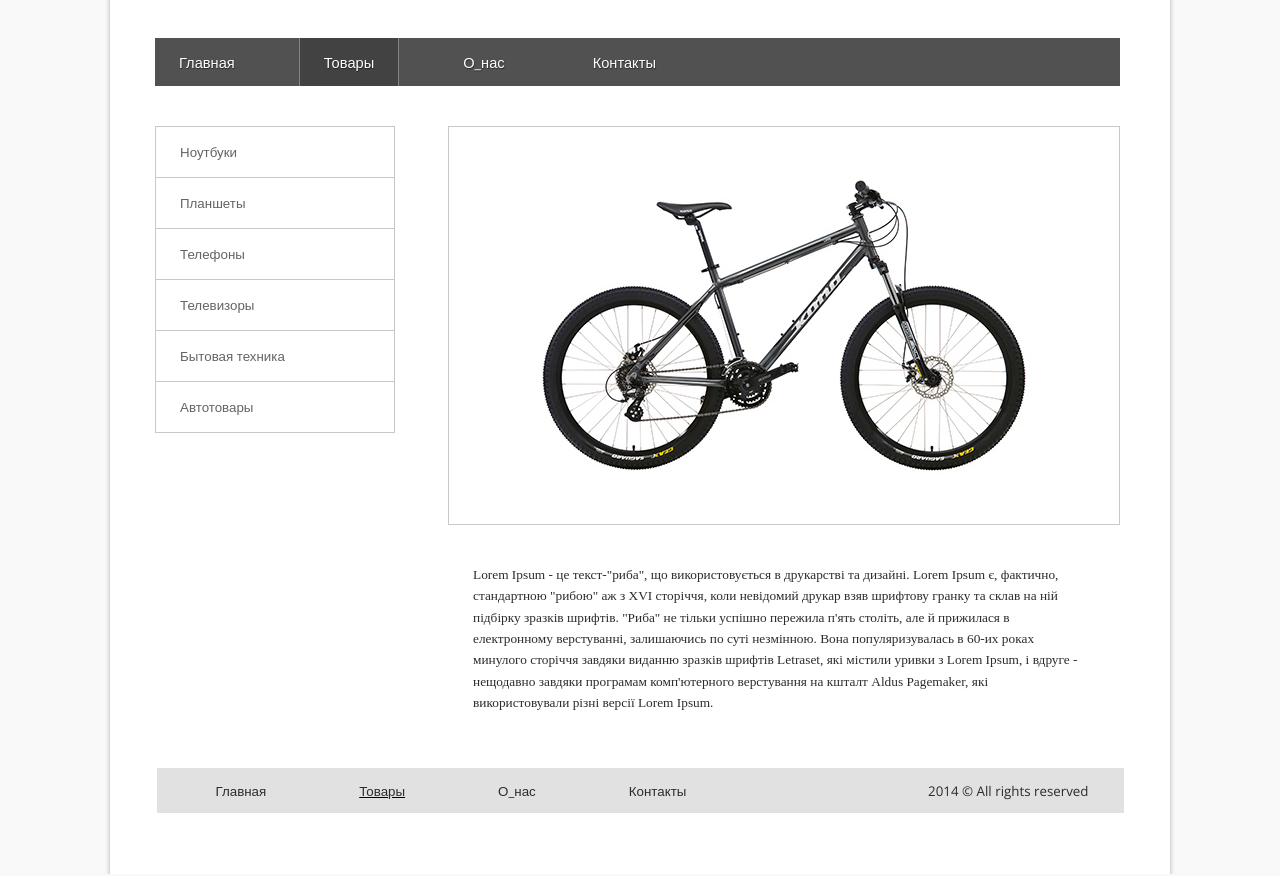
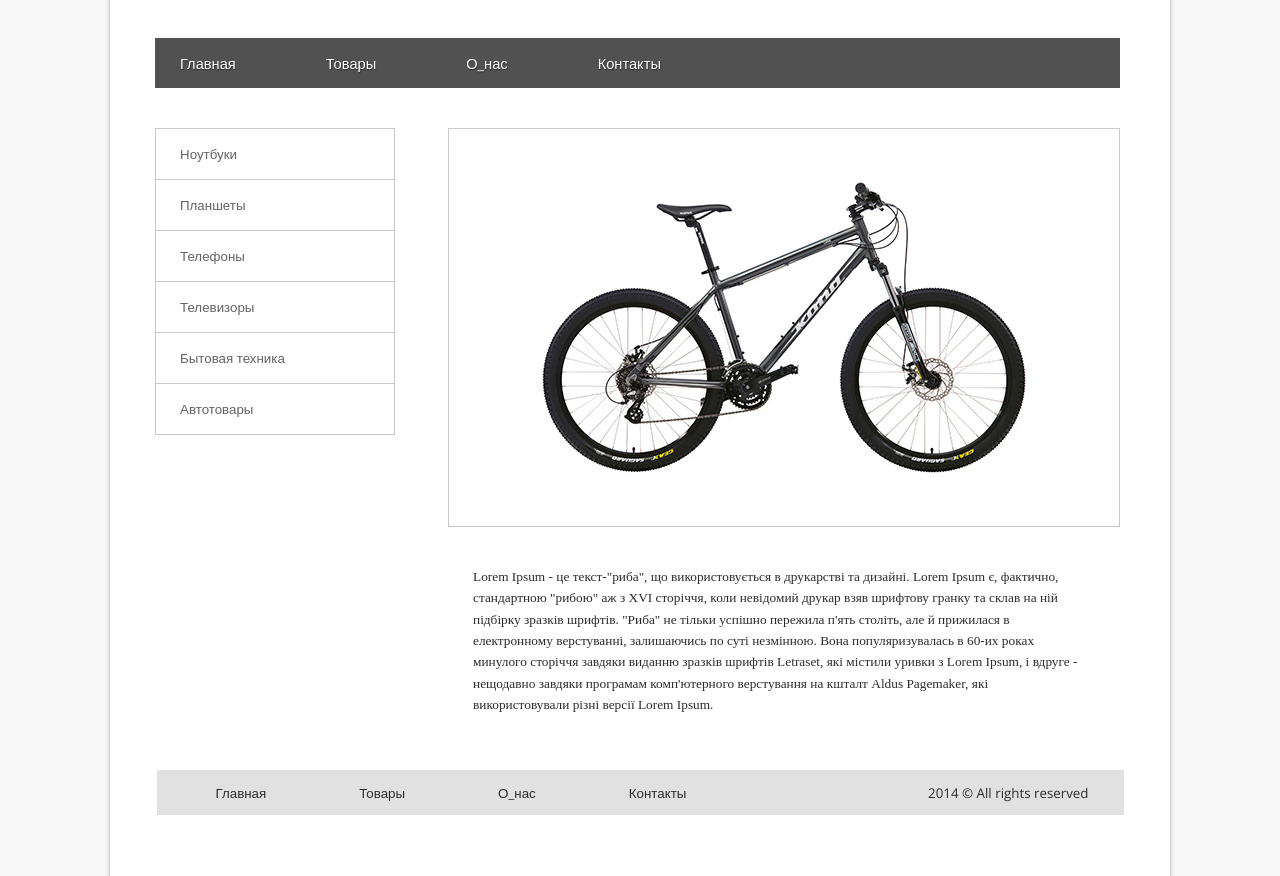
Before and after one commit to Ivanov-Timur/3.1, a plain HTML site: page index.html in a window 1280 px wide. Shown: the part 96-972 px from the top of the page. Drawn offline with nearby package versions, Linux system fonts and the light colour scheme.

Commit message:
bag fixed

```diff
--- a/css/style.css
+++ b/css/style.css
@@ -13,7 +13,6 @@ body{
 	-webkit-box-shadow: 0px 5px 5px 0px rgba(0, 0, 0, 0.3);
 	-moz-box-shadow:    0px 5px 5px 0px rgba(0, 0, 0, 0.3);
 	box-shadow:         0px 5px 5px 0px rgba(0, 0, 0, 0.3);
-
 }
 .logo{
 	padding: 50px 0px 40px 45px;
@@ -32,8 +31,6 @@ li{
 }
 .navigate li{
 	margin: 0;
-	padding: 14px 24px;
-	margin-right: 40px;
 	display: inline-block;
 	font-size: 14.667px;
 	font-family: 'Open Sans', sans-serif;
@@ -41,13 +38,18 @@ li{
 	text-shadow: 0.5px 0.866px 1px rgba(0, 0, 0, 0.5);
 }
 .navigate a{
+	padding: 15px 25px;
+	margin-right: 40px;
+	display: block;
 	color: rgb(255, 255, 255);
 	text-decoration: none;
 }
-.navigate .active{
+.navigate a:hover{
+	padding: 14px 24px;
 	background-color: #424242;
 	border-right: 1px solid #838383;
 	border-left: 1px solid #838383;
+
 }
 .body{
 	margin-top: 40px;
@@ -118,7 +120,7 @@ footer a, .copy{
 	font-family: 'Open Sans', sans-serif;
 	color: rgb(44, 44, 44);
 }
-footer .active{
+footer li:hover{
 	text-decoration: underline;
 }
 .copy{
--- a/index.html
+++ b/index.html
@@ -13,7 +13,7 @@
 		<nav class="navigate">
 			<ul>
 				<li><a href="">Главная</a></li>
-				<li class="active"><a href="">Товары</a></li>
+				<li><a href="">Товары</a></li>
 				<li><a href="">О_нас</a></li>
 				<li><a href="">Контакты</a></li>
 			</ul>
@@ -40,7 +40,7 @@
 		<nav>
 			<ul>
 				<li><a href="">Главная</a></li>
-				<li class="active"><a href="">Товары</a></li>
+				<li><a href="">Товары</a></li>
 				<li><a href="">О_нас</a></li>
 				<li><a href="">Контакты</a></li>
 			</ul>
```
